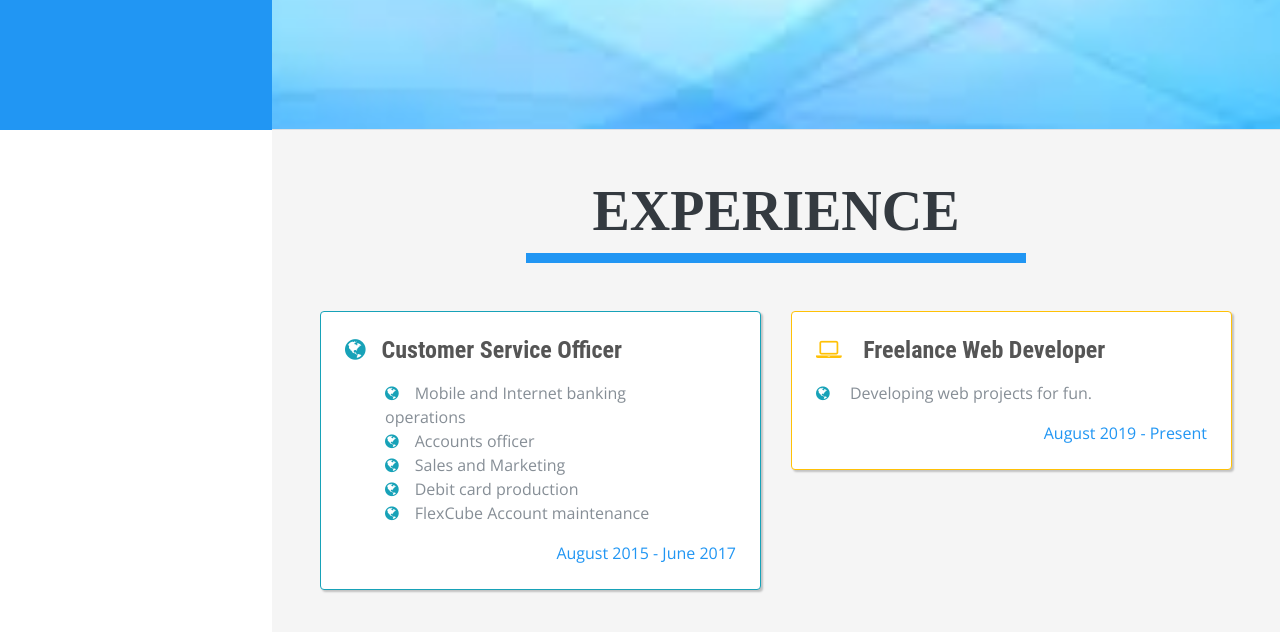
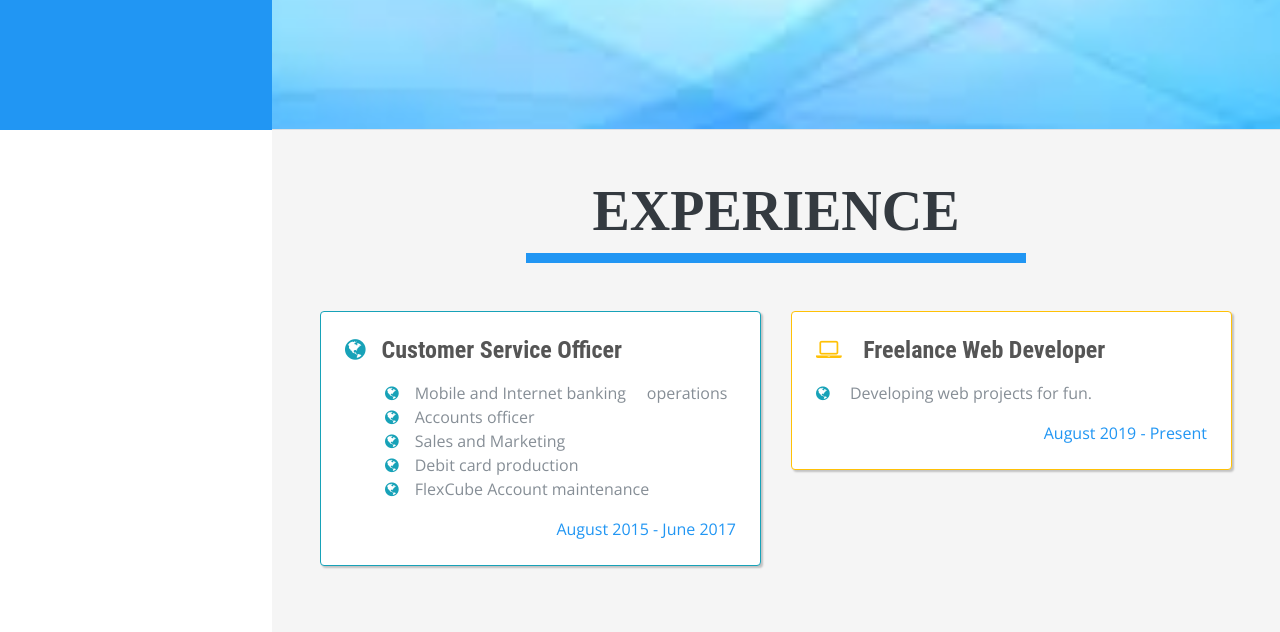
Before and after one commit to mathsquanta/index.html, a plain HTML site: page index.html in a window 1280 px wide. Shown: the part 670-1302 px from the top of the page. Drawn offline with nearby package versions, Linux system fonts and the light colour scheme; a web font is replaced by a local one.

Commit message:
spaced
spaced

```diff
--- a/index.html
+++ b/index.html
@@ -127,7 +127,7 @@ License URL: https://creativecommons.org/licenses/by/4.0/
                   <div class=" resume-content mr-auto">
                       <h4 class="mb-3"><i class="fa fa-globe mr-3 text-info"></i>Customer Service Officer </h4>
 					  <ol style = "list-style:none;">
-						<li><i class="fa fa-globe mr-3 text-info"></i>Mobile and Internet banking <br/>operations</li>
+						<li><i class="fa fa-globe mr-3 text-info"></i>Mobile and Internet banking &nbsp &nbsp operations</li>
 						<li><i class="fa fa-globe mr-3 text-info"></i>Accounts officer</li>
 						<li><i class="fa fa-globe mr-3 text-info"></i>Sales and Marketing</li>
 						<li><i class="fa fa-globe mr-3 text-info"></i>Debit card production</li>
```
